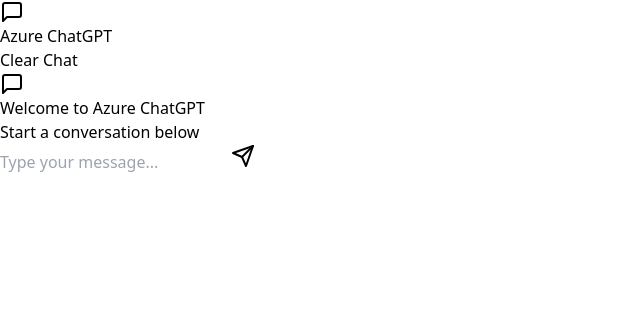
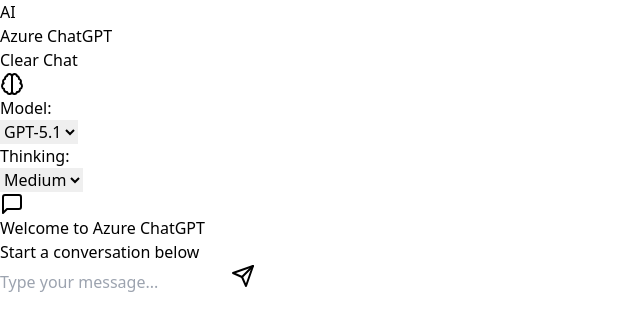
Before and after one commit to pejash666/fake-gpt, a React (Vite) app: page / in a window 1280 px wide. Shown: the top 330 px of the page, without its empty margins (0-640 px from the left). Built offline with nearby package versions, Linux system fonts and the light colour scheme.

Commit message:
Add model selection and reasoning level controls

```diff
--- a/src/App.tsx
+++ b/src/App.tsx
@@ -1,14 +1,19 @@
 import { useState, useEffect, useRef } from 'react';
-import { Message } from './types';
+import { Message, ModelConfig } from './types';
 import { NetlifyAPI } from './api';
 import { ChatMessage } from './components/ChatMessage';
 import { ChatInput } from './components/ChatInput';
+import { ModelSelector } from './components/ModelSelector';
 import { MessageSquare, Loader2 } from 'lucide-react';
 
 function App() {
   const [messages, setMessages] = useState<Message[]>([]);
   const [isLoading, setIsLoading] = useState(false);
   const [api] = useState(() => new NetlifyAPI());
+  const [modelConfig, setModelConfig] = useState<ModelConfig>({
+    model: 'gpt-5.1',
+    reasoning: { effort: 'medium' }
+  });
   const messagesEndRef = useRef<HTMLDivElement>(null);
 
   useEffect(() => {
@@ -31,7 +36,7 @@
     setIsLoading(true);
 
     try {
-      const response = await api.sendMessage([...messages, userMessage]);
+      const response = await api.sendMessage([...messages, userMessage], modelConfig);
 
       const assistantMessage: Message = {
         id: (Date.now() + 1).toString(),
@@ -63,8 +68,10 @@
     <div className="flex flex-col h-screen bg-gray-100">
       <header className="bg-white border-b px-4 py-3">
         <div className="flex items-center justify-between max-w-4xl mx-auto">
-          <div className="flex items-center gap-2">
-            <MessageSquare className="w-6 h-6 text-blue-500" />
+          <div className="flex items-center gap-3">
+            <div className="w-8 h-8 bg-black rounded-sm flex items-center justify-center">
+              <span className="text-white text-xs font-bold">AI</span>
+            </div>
             <h1 className="text-xl font-semibold">Azure ChatGPT</h1>
           </div>
           <div className="flex items-center gap-2">
@@ -77,6 +84,11 @@
           </div>
         </div>
       </header>
+
+      <ModelSelector
+        config={modelConfig}
+        onConfigChange={setModelConfig}
+      />
 
       <main className="flex-1 overflow-hidden">
         <div className="h-full max-w-4xl mx-auto bg-white">
--- a/src/api.ts
+++ b/src/api.ts
@@ -1,4 +1,4 @@
-import { Message } from './types';
+import { Message, ModelConfig } from './types';
 
 export class NetlifyAPI {
   private baseUrl: string;
@@ -9,13 +9,16 @@
     this.baseUrl = '';
   }
 
-  async sendMessage(messages: Message[]): Promise<string> {
+  async sendMessage(messages: Message[], config: ModelConfig): Promise<string> {
     const response = await fetch(`${this.baseUrl}/.netlify/functions/chat`, {
       method: 'POST',
       headers: {
         'Content-Type': 'application/json',
       },
-      body: JSON.stringify({ messages }),
+      body: JSON.stringify({
+        messages,
+        modelConfig: config
+      }),
     });
 
     if (!response.ok) {
--- /dev/null
+++ b/src/components/ModelSelector.tsx
@@ -0,0 +1,50 @@
+import React from 'react';
+import { Brain } from 'lucide-react';
+import { AVAILABLE_MODELS, REASONING_LEVELS, ModelConfig } from '../types';
+
+interface ModelSelectorProps {
+  config: ModelConfig;
+  onConfigChange: (config: ModelConfig) => void;
+}
+
+export const ModelSelector: React.FC<ModelSelectorProps> = ({ config, onConfigChange }) => {
+  return (
+    <div className="flex items-center gap-4 p-3 bg-gray-50 border-b">
+      <div className="flex items-center gap-2">
+        <Brain className="w-5 h-5 text-orange-500" />
+        <span className="text-sm font-medium text-gray-700">Model:</span>
+      </div>
+
+      <select
+        value={config.model}
+        onChange={(e) => onConfigChange({ ...config, model: e.target.value })}
+        className="px-3 py-1.5 text-sm border border-gray-300 rounded-lg focus:outline-none focus:ring-2 focus:ring-blue-500 focus:border-transparent bg-white"
+      >
+        {AVAILABLE_MODELS.map((model) => (
+          <option key={model.id} value={model.id}>
+            {model.name}
+          </option>
+        ))}
+      </select>
+
+      <div className="flex items-center gap-2">
+        <span className="text-sm font-medium text-gray-700">Thinking:</span>
+      </div>
+
+      <select
+        value={config.reasoning.effort}
+        onChange={(e) => onConfigChange({
+          ...config,
+          reasoning: { ...config.reasoning, effort: e.target.value as 'low' | 'medium' | 'high' }
+        })}
+        className="px-3 py-1.5 text-sm border border-gray-300 rounded-lg focus:outline-none focus:ring-2 focus:ring-blue-500 focus:border-transparent bg-white"
+      >
+        {REASONING_LEVELS.map((level) => (
+          <option key={level.value} value={level.value}>
+            {level.label}
+          </option>
+        ))}
+      </select>
+    </div>
+  );
+};
--- a/src/types.ts
+++ b/src/types.ts
@@ -4,3 +4,21 @@
   content: string;
   timestamp: Date;
 }
+
+export interface ModelConfig {
+  model: string;
+  reasoning: {
+    effort: 'low' | 'medium' | 'high';
+  };
+}
+
+export const AVAILABLE_MODELS = [
+  { id: 'gpt-5.1', name: 'GPT-5.1', description: 'Advanced reasoning model' },
+  { id: 'gpt-5.2', name: 'GPT-5.2', description: 'Latest reasoning model' }
+] as const;
+
+export const REASONING_LEVELS = [
+  { value: 'low', label: 'Low', description: 'Fast responses' },
+  { value: 'medium', label: 'Medium', description: 'Balanced thinking' },
+  { value: 'high', label: 'High', description: 'Deep reasoning' }
+] as const;
```
Also changed, not shown: 6 other files (tests, documents, lock files or other folders).
